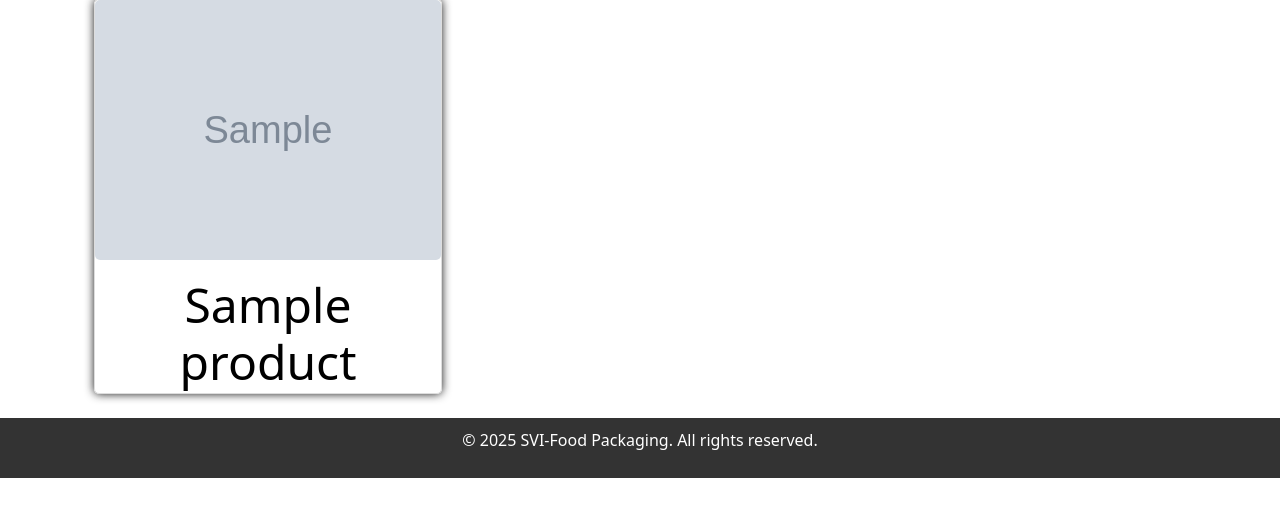
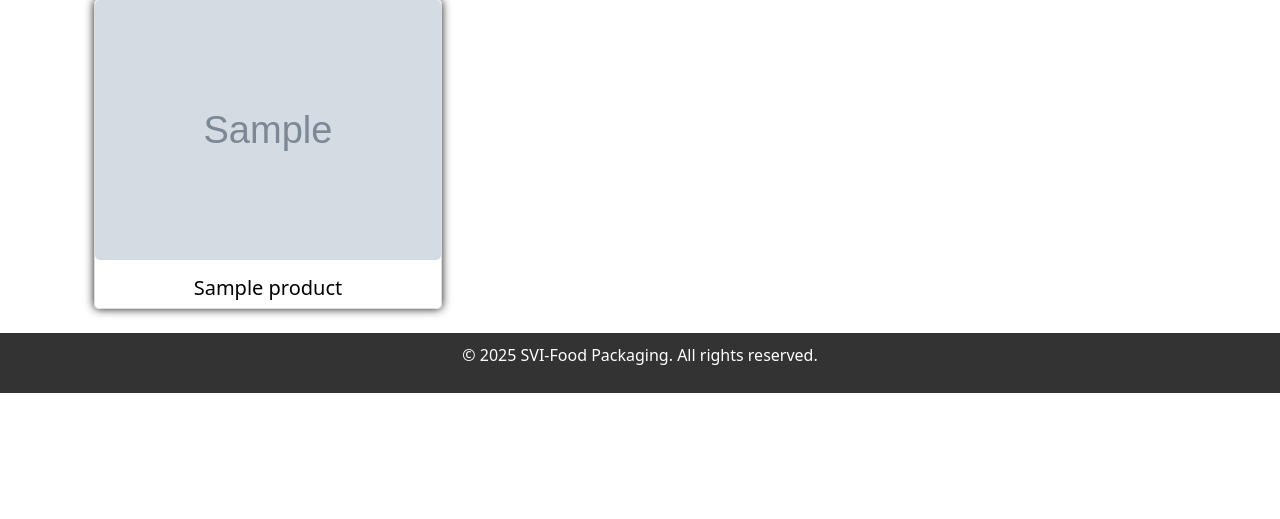
Before and after one commit to Sothearith-droid/SVI-Catalogue, a Flask app: template templates/one_category.html in a window 1280 px wide. Shown: the part 281-800 px from the top of the page. Run offline with Flask 3, Linux system fonts and the light colour scheme; the template is opened without the code that fills it: most values are stand-ins (such as "Sample title", 1, 10 or a date in 2020); grey boxes marked "Sample" are stand-in pictures; parts of the project's set-up code (start-up, migrations or seed data) failed here and were passed over.

Commit message:
updated styles.css

```diff
--- a/static/styles.css
+++ b/static/styles.css
@@ -52,20 +52,12 @@ body {
       max-height: 70px;
       margin-right: 16px;
     }
-    .card-title {
-        font-size: 1.25rem;
-        margin-bottom: 2px;
-    }
 }
 
 @media (min-width: 768px) {
     .brand-logo {
       max-height: 80px;
       margin-right: 20px;
-    }
-    .card-title {
-        font-size: 1.5rem;
-        margin-bottom: 2px;
     }
 }
 
@@ -104,9 +96,22 @@ body {
 }
 
 .card-title {
-    font-size: 3rem;
-    margin-bottom: 2px;
+    font-size: 0.9rem;
+    padding-bottom: 0.5rem;
 }
+
+@media (min-width: 576px) {
+    .card-title {
+      font-size: 1.1rem;
+    }
+}
+
+@media (min-width: 768px) {
+    .card-title {
+      font-size: 1.25rem;
+    }
+}
+
 
 /* Home slideshow */
 .homeSwiper .swiper {
--- a/templates/one_category.html
+++ b/templates/one_category.html
@@ -11,7 +11,7 @@
 <div class="container">
     <div class="row g-4">
         {% for product in products %}
-        <div class="col-12 col-sm-6 col-md-4">
+        <div class="col-6 col-sm-6 col-md-4">
             <div class="product-card h-100">
                 <a href="{{ url_for('show_product', category_name=category, product_id=product['ProductID']) }}">
                     <img src="{{ product['Image 1'] }}" class="img-fluid mb-3" alt="{{ product['Product Name'] }}">
```
